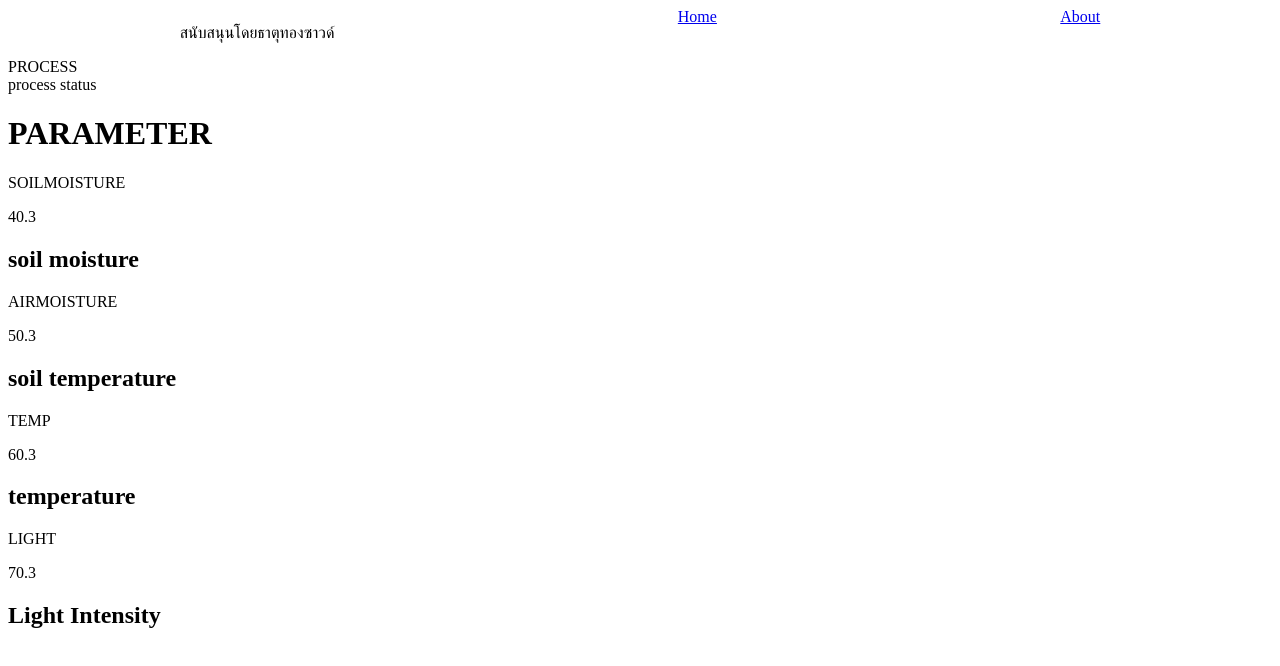
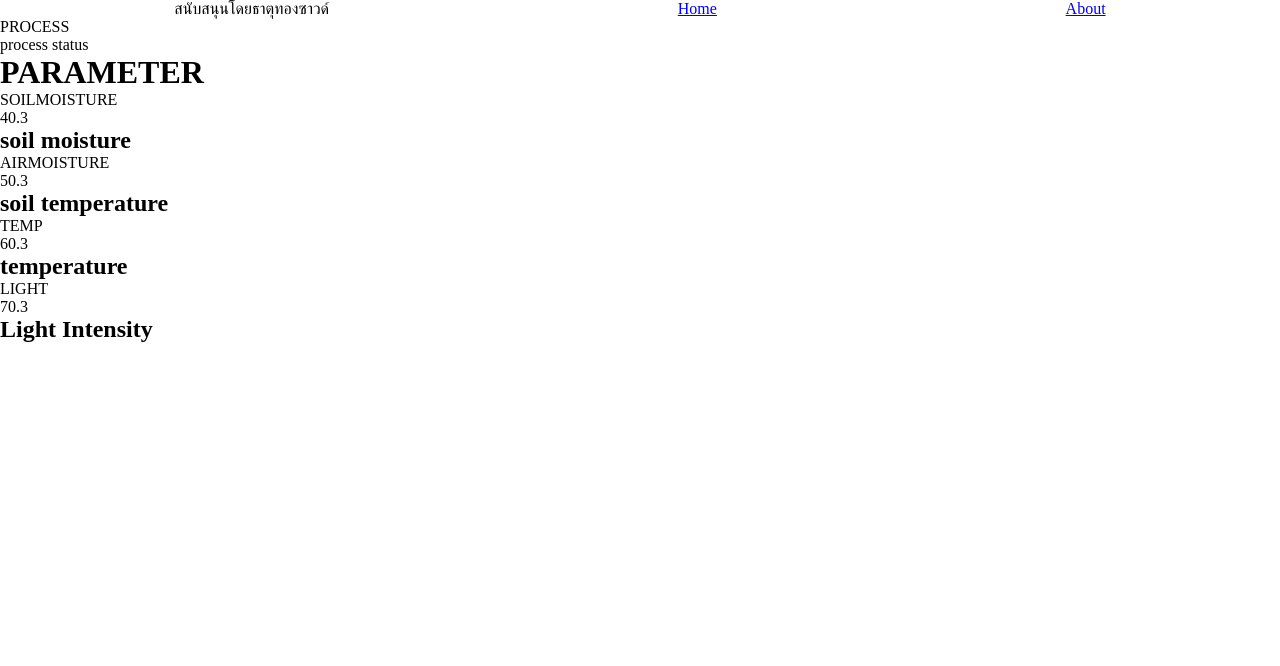
Before and after one commit to IamKittitat/Embedded-Lab-Project, a React (Create React App) app in the folder frontend/: page / in a window 1280 px wide. Shown: the top 666 px of the page. Built offline with nearby package versions, Linux system fonts and the light colour scheme.

Commit message:
feat: App css

```diff
--- /dev/null
+++ b/frontend/src/App.css
@@ -0,0 +1,4 @@
+* {
+    margin: 0;
+    padding: 0;
+  }
--- a/frontend/src/App.js
+++ b/frontend/src/App.js
@@ -1,6 +1,7 @@
 import About from './pages/About';
 import Home from './pages/Home';
 import { createBrowserRouter, RouterProvider } from 'react-router-dom';
+import './App.css';
 
 const router = createBrowserRouter([
   {
```
